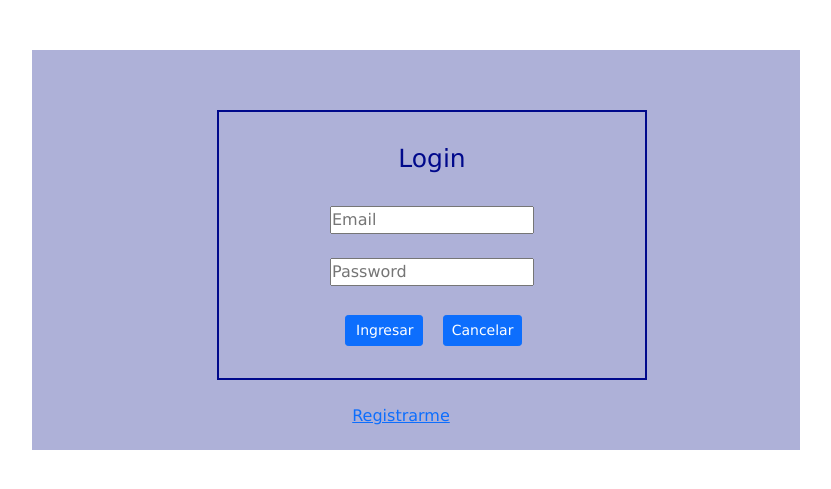
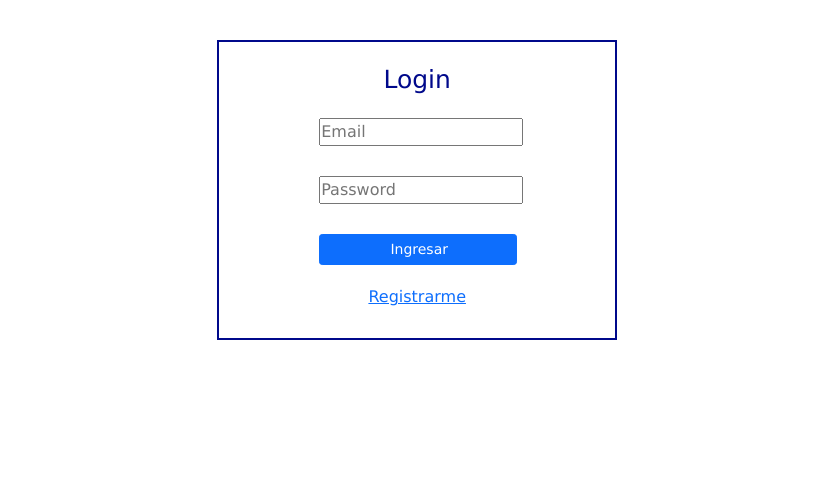
Before and after one commit to MossoLuciano/Login_PHP_MySQL_HTML_CSS, a PHP site: page /login.php in a window 1280 px wide. Shown: the part 109-598 px from the top of the page, without its empty margins (218-1049 px from the left). Run offline with PHP 8.4, Linux system fonts and the light colour scheme.

Commit message:
Quitado de <br> y acomodamiento

```diff
--- a/login.php
+++ b/login.php
@@ -10,17 +10,13 @@
         VerificarUsuario($email, $clave);
     }
 ?>
-<div class="mainLogin">
-    <div class="login">
-        <h2 class="tituloLogin">Login</h2><br>
-        <form action="#" method="POST" id="formularioLogin">
-            <input type="email" name="email" class="email" placeholder="Email"><br><br>
-            <input type="password" name="clave" class="clave" placeholder="Password"><br><br>
-            <input type="submit" value="Ingresar" name="ingresar" class="btn btn-sm  btn-primary" id="ingresar">
-            <input type="submit" value="Cancelar" name="cancelar" class="btn btn-sm  btn-primary"><br>
-        </form>
-    </div><br>
-    <div class="vinculoRegistro">
+
+<div class="login">
+    <h2 class="tituloLogin">Login</h2>
+    <form action="#" method="POST" id="formularioLogin">
+        <input type="email" name="email" class="email" placeholder="Email">
+        <input type="password" name="clave" class="clave" placeholder="Password">
+        <input type="submit" value="Ingresar" name="ingresar" class="btn btn-sm  btn-primary" id="ingresar">
+    </form>
     <a href="registro.php">Registrarme</a>
-    </div><br>
 </div>
--- a/master.css
+++ b/master.css
@@ -74,50 +74,41 @@
 
 /*Login.php*/
 .login{
-    width: 430px;
-    height: 270px;
-    margin-left: 125px;
+    width: 400px;
+    height: 300px;
+    margin-top: 40px;
+    margin-left: 34%;
     display: flex;
     flex-direction: column;
     justify-content: center;
     align-items: center;
     border: 2px solid rgb(0, 9, 139);
-
 }
 
-.mainLogin{
-    margin-left: 250px;
-    width: 60%;
-    margin-top: 50px;
-    background-color: rgb(174, 177, 216);
-    height: 400px;
-    padding: 60px;
+.login input{
+    margin: 15px;
+    margin-left: 100px;
 }
 
-.btn{
-    margin-left: 15px;
-    margin-top: 5px;
+#ingresar{
+    margin-left: 100px;
+    width: 50%;
 }
 
 #ingresar{
     padding-left: 10px;
 }
 
-.vinculoRegistro{
-    text-align: center;
-    margin-left: -30px;
+.login a{
+    margin: 5px;
 }
+
 
 .tituloLogin{
     text-align: center;
     color: rgb(0, 9, 139);
     font-size: 25px;
-}
-
-#formularioLogin input email password{
-    width: 90%;
-    height: 25px;
-    margin: 0.5rem;
+    margin-top: -1px;
 }
 
 /*Registro.php*/
```
Also changed, not shown: notas.txt (line endings or trailing spaces).
